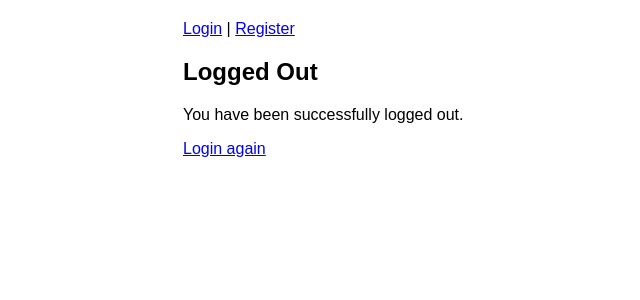
After one commit to AzizullahDarmani/AI_Powered_Resume_Analyzer, a Django app: template accounts/templates/accounts/logout.html in a window 1280 px wide. The commit adds this page. Shown: the top 300 px of the page, without its empty margins (57-697 px from the left). Run offline with Django 5.2, Linux system fonts and the light colour scheme; the template is opened without the code that fills it, so the values that code supplies are empty.

Commit message:
Assistant checkpoint: Fix logout functionality with proper POST method
Assistant generated file changes:
- accounts/templates/accounts/logout.html: Create logout template
- accounts/urls.py: Update logout URL configuration
- accounts/templates/accounts/base.html: Update logout link to use POST method

---

User prompt:

i think the logout button does not work properly, it should logout the user and route the user to the sign in page

Replit-Commit-Author: Assistant
Replit-Commit-Session-Id: 0411cb77-4424-4415-a595-fc67fea6358b

```diff
--- a/accounts/templates/accounts/base.html
+++ b/accounts/templates/accounts/base.html
@@ -14,7 +14,10 @@
     <nav>
         {% if user.is_authenticated %}
             <a href="{% url 'profile' %}">Profile</a> |
-            <a href="{% url 'logout' %}">Logout</a>
+            <form method="post" action="{% url 'logout' %}" style="display: inline;">
+                {% csrf_token %}
+                <button type="submit" style="background: none; border: none; color: blue; text-decoration: underline; cursor: pointer;">Logout</button>
+            </form>
         {% else %}
             <a href="{% url 'login' %}">Login</a> |
             <a href="{% url 'register' %}">Register</a>
--- /dev/null
+++ b/accounts/templates/accounts/logout.html
@@ -0,0 +1,7 @@
+
+{% extends "accounts/base.html" %}
+{% block content %}
+    <h2>Logged Out</h2>
+    <p>You have been successfully logged out.</p>
+    <p><a href="{% url 'login' %}">Login again</a></p>
+{% endblock %}
--- a/accounts/urls.py
+++ b/accounts/urls.py
@@ -6,7 +6,7 @@ from . import views
 urlpatterns = [
     path('register/', views.register, name='register'),
     path('login/', auth_views.LoginView.as_view(template_name='accounts/login.html'), name='login'),
-    path('logout/', auth_views.LogoutView.as_view(template_name='accounts/logout.html'), name='logout'),
+    path('logout/', auth_views.LogoutView.as_view(template_name='accounts/logout.html', next_page='login'), name='logout'),
     path('profile/', views.profile, name='profile'),
     path('password-reset/',
          auth_views.PasswordResetView.as_view(template_name='accounts/password_reset.html'),
```
